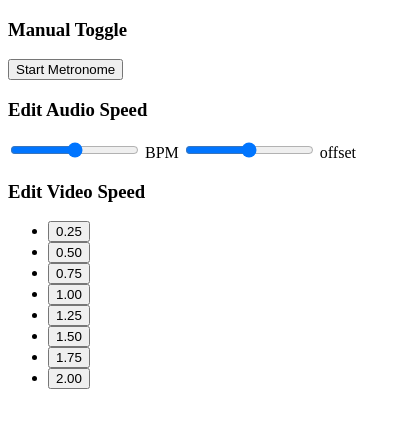
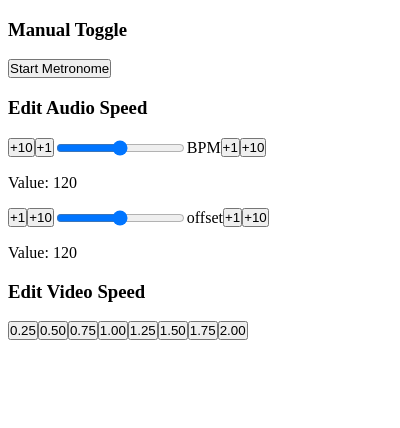
Before and after one commit to alngo1/Kita-Metronome, a browser extension: page src/action/popup.html in a window 400 px wide. Drawn offline with Linux system fonts and the light colour scheme.

Commit message:
added basic popup features

```diff
--- a/src/action/action.js
+++ b/src/action/action.js
@@ -32,3 +32,28 @@ function handleClick(){
         audio.pause();
     }
 };
+
+const bpmValue = document.querySelector("#bpmValue");
+const bpmInput = document.querySelector("#BPM");
+bpmValue.textContent = bpmInput.value;
+bpmInput.addEventListener("input", (event) => {
+  bpmValue.textContent = event.target.value;
+});
+
+
+const offsetValue = document.querySelector("#offsetValue");
+const offsetInput = document.querySelector("#offset");
+offsetValue.textContent = offsetInput.value;
+offsetInput.addEventListener("input", (event) => {
+  offsetValue.textContent = event.target.value;
+});
+
+function addToBPMValue(val){
+    const bpmValue = document.querySelector("#bpmValue");
+    bpmValue.value += val;
+}
+
+function addToOffsetValue(val){
+    const offsetValue = document.querySelector("#offsetValue");
+    offsetValue.value += val;
+}
--- /dev/null
+++ b/src/action/addOnClick.js
@@ -0,0 +1,18 @@
+function addOnClicksForAdjusters(containerSelector){
+    let container = document.body.querySelector(containerSelector);
+    if(container.children.length != 6){
+        return;
+    }
+    const addToInput = (val) => {
+        let input = document.body.querySelector(`${containerSelector} > input`);
+        input.value = input.value + val;
+    };
+    container.children[0].onclick = () => {addToInput(-10)};
+    container.children[1].onclick = () => {addToInput(-1)};
+    container.children[4].onclick = () => {addToInput(1)};
+    container.children[5].onclick = () => {addToInput(10)};
+
+    console.log(container.children);
+}
+addOnClicksForAdjusters(".bpm-container");
+addOnClicksForAdjusters(".offset-container");
--- /dev/null
+++ b/src/action/popup.css
@@ -0,0 +1,23 @@
+*{
+    padding: 0;
+    box-sizing: border-box;
+}
+
+body{
+    width: 100%;
+}
+
+button{
+    cursor: pointer;
+}
+
+.bpm-container, .offset-container{
+    display: flex;
+    align-items: center;
+}
+
+.video-speed-buttons-container{
+    list-style: none;
+    display: flex;
+    text-indent: none;
+}
--- a/src/action/popup.html
+++ b/src/action/popup.html
@@ -4,20 +4,35 @@
     <meta charset="UTF-8">
     <meta name="viewport" content="width=device-width, initial-scale=1.0">
     <title>Document</title>
+    <link rel="stylesheet" href="popup.css">
 </head>
 <body>
     <h3>Manual Toggle</h3>
     <button id="metronomeBtn">Start Metronome</button>
 
     <h3>Edit Audio Speed</h3>
-    <input type="range" id="BPM" name="BPM" min="0" max="240" />
-    <label for="BPM">BPM</label>
+    <div class="bpm-container">
+        <button id="sub10BPM">+10</button>
+        <button id="sub1BPM">+1</button>
+        <input type="range" id="BPM" name="BPM" min="0" max="240" step="1" />
+        <label for="BPM">BPM</label>
+        <button id="add1BPM">+1</button>
+        <button id="add10BPM">+10</button>
+    </div>
+    <p>Value: <output id="bpmValue"></output></p>
 
-    <input type="range" id="offset" name="offset" min="0" max="240" />
-    <label for="offset">offset</label>
+    <div class="offset-container">
+        <button id="add1Offset">+1</button>
+        <button id="add10Offset">+10</button>
+        <input type="range" id="offset" name="offset" min="0" max="240" />
+        <label for="offset">offset</label>
+        <button id="add1Offset">+1</button>
+        <button id="add10Offset">+10</button>
+    </div>
+    <p>Value: <output id="offsetValue"></output></p>
 
     <h3>Edit Video Speed</h3>
-    <ul>
+    <ul class="video-speed-buttons-container">
         <li>
             <button>0.25</button>
         </li>
@@ -46,5 +61,6 @@
 
     <audio id="metAudio" src="../../audio/tam 4-4time 120bpm 1min.mp3"  loop></audio>
     <script src="./action.js"></script>
+    <script src="addOnClick.js"></script>
 </body>
 </html>
--- a/src/content/content.js
+++ b/src/content/content.js
@@ -1,11 +1,10 @@
 //TODO:
 //  could also edit the seek time with video.currentTime property (also in secs)
 //  use setTimeout() or service worker alarm for set some timer to continue play of metronome
+//HOW EXTENSION WORKS:
 //  (assuming ext is on) click video > pauses/preps video >
 //  msg service worker to ensure offscreen > offscreen returns response audio prepped
 //  calculates metronome length > press space > start video and metronome
-//ensure playback rate of video
-//edit bpm of metronome and any necessary offset in popup
 let video = null;
 let videoPrepped = false;
 let audioPrepped = false;
@@ -21,11 +20,11 @@ function resetVideo() {
 }
 //select video elem, then add a listener to pause once ready and
 //set video duration
+//omg only works when link for youtube website changes
 function prepareVideo() {
     const options = { once: true };
     video = document.querySelector(".html5-main-video");
     video.addEventListener("canplaythrough", (event) => {
-        console.log("hello???");
         if (video) {
             video.pause();
             videoPrepped = true;
```
Also changed, not shown: 1 other file.
